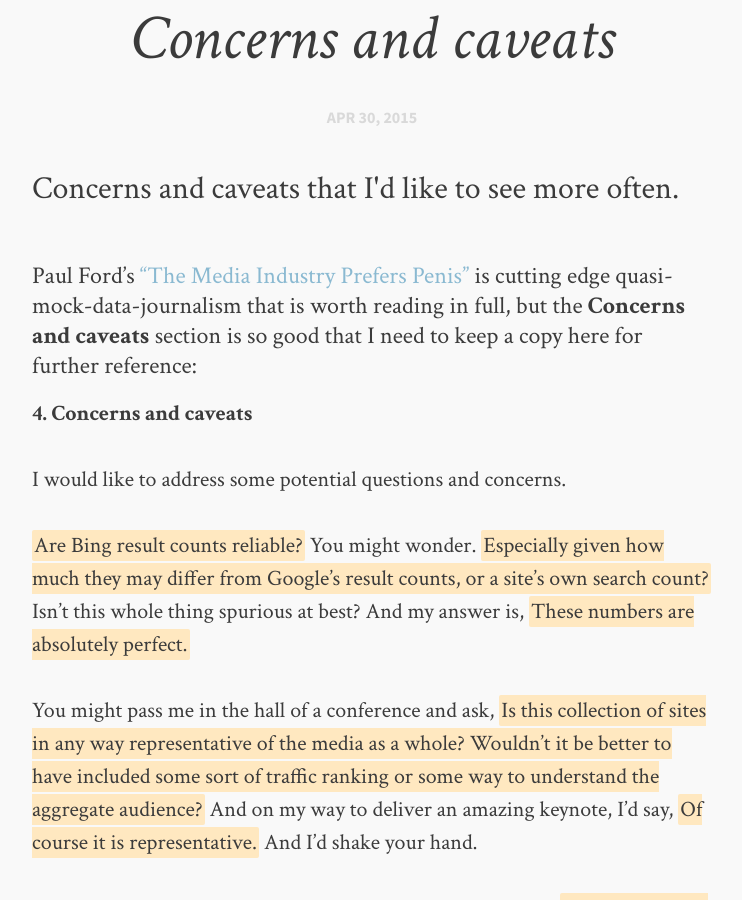
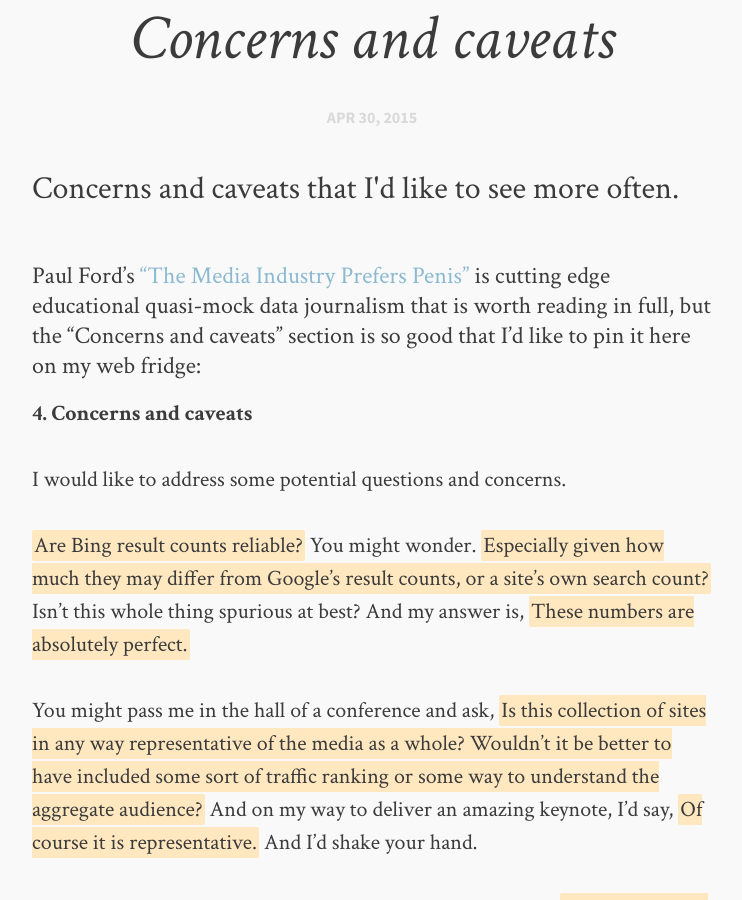
Before and after one commit to rebeccawilliams/rebeccawilliams.us, a Jekyll site: the page built from _posts/2015-04-30-Concernsandcaveats.md, in a window 1280 px wide and 900 px high, scrolled down 634 px. Shown: the whole window, without its empty margins (268-1010 px from the left). Built offline with Jekyll 4.4.1, drawn with Linux system fonts in a browser that asks for light colours; comment, search, counter and statistics services are not loaded.

Commit message:
Update 2015-04-30-Concernsandcaveats.md

```diff
--- a/_posts/2015-04-30-Concernsandcaveats.md
+++ b/_posts/2015-04-30-Concernsandcaveats.md
@@ -6,8 +6,7 @@ categories: articles
 date: 2015-04-30
 ---
 
-#### Paul Ford's ["The Media Industry Prefers Penis"](https://medium.com/message/the-words-the-media-industry-prefers-5d33e5b021e0) is cutting edge quasi-mock-data-journalism that is worth reading in full, but the **Concerns and caveats** section is so good that I need to keep a copy here for further reference:
-
+#### Paul Ford's ["The Media Industry Prefers Penis"](https://medium.com/message/the-words-the-media-industry-prefers-5d33e5b021e0) is cutting edge educational quasi-mock data journalism that is worth reading in full, but the "Concerns and caveats" section is so good that I'd like to pin it here on my web fridge:
 
 **4. Concerns and caveats**
 
```
